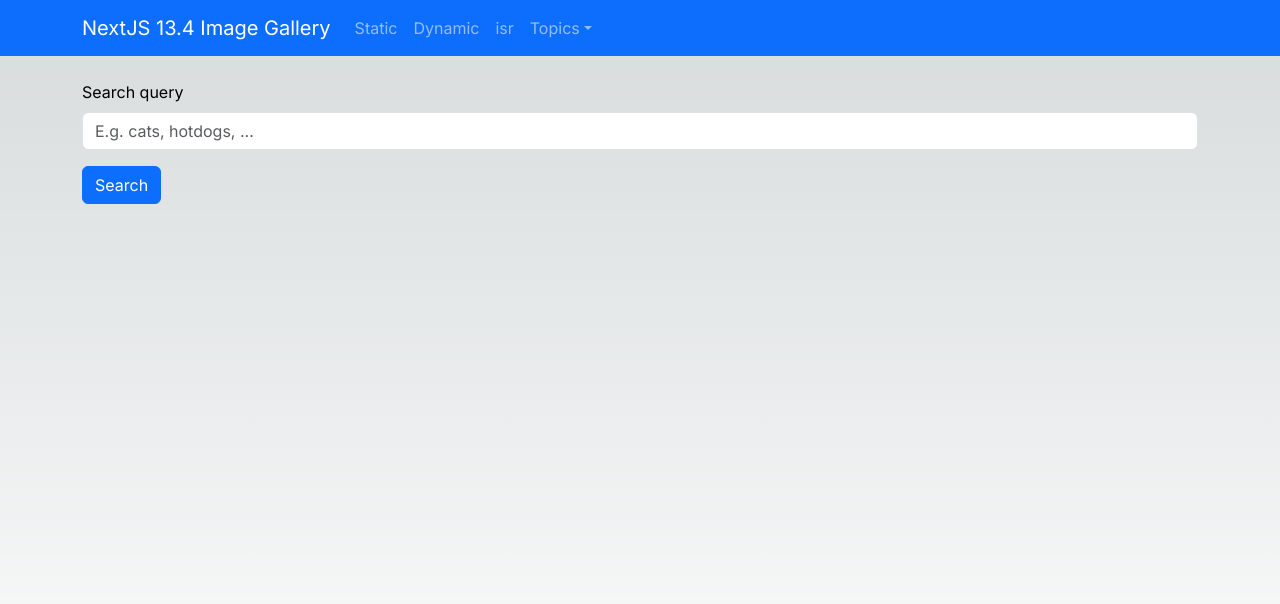
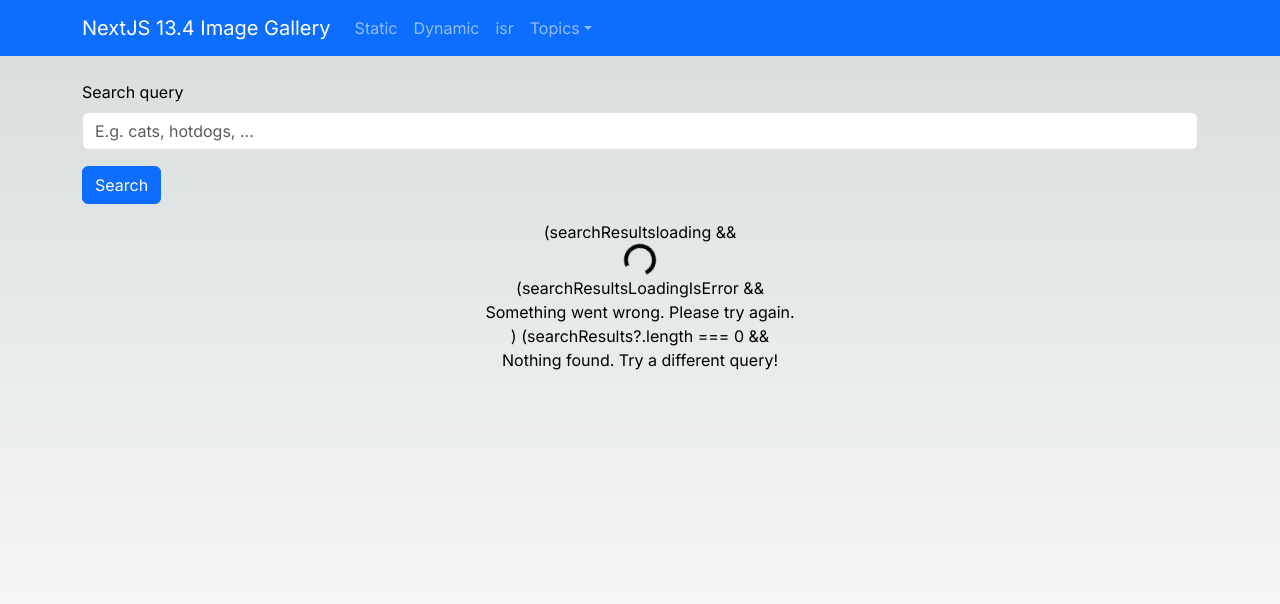
Before and after one commit to luklambrechts/next134, a Next.js app: page /search in a window 1280 px wide. Shown: the top 604 px of the page. Built offline with nearby package versions, Linux system fonts and the light colour scheme.

Commit message:
t2:40:25

```diff
--- a/src/app/(CSR)/search/SearchPage.tsx
+++ b/src/app/(CSR)/search/SearchPage.tsx
@@ -1,15 +1,32 @@
 "use client";
 
-import { FormEvent } from "react";
-import { Button, Form } from "react-bootstrap";
+import { UnsplashImage } from "@/models/unsplash_image";
+import { FormEvent, useState } from "react";
+import { Button, Form, Spinner } from "react-bootstrap";
 
 export default function SearchPage() {
+    const [searchResults, setSearchResults] = useState<UnsplashImage[] | null>(null);
+    const [searchResultsloading, setSearchResultsLoading] = useState(false);
+    const [searchResultsLoadingIsError, setSearchResultsLoadingIsError] = useState(false);
     async function handleSubmit(e: FormEvent<HTMLFormElement>) {
         e.preventDefault();
         const formData = new FormData(e.target as HTMLFormElement);
         const query = formData.get("query")?.toString().trim();
         if (query) {
-            alert(query);
+            try {
+                setSearchResults(null);
+                setSearchResultsLoading(false);
+                setSearchResultsLoading(true);
+                const response = await fetch(`/api/search?query=${query}`);
+                const images: UnsplashImage[] = await response.json();
+                setSearchResults(images);
+            } catch (error) {
+                    console.error(error);
+                    setSearchResultsLoadingIsError(true);
+            } finally {
+                setSearchResultsLoading(false);
+            }
+
         }
     }
     return <div>
@@ -22,5 +39,11 @@ export default function SearchPage() {
             </Form.Group>
             <Button type="submit" className="mb-3">Search</Button>
         </Form>
+        <div className="d-flex flex-column align-items-center">
+            (searchResultsloading && <Spinner animation="border" />
+            (searchResultsLoadingIsError && <div>Something went wrong. Please try again.</div>)
+            (searchResults?.length === 0 && <p>Nothing found. Try a different query!</p>
+        </div>
+
     </div>
 }
--- a/src/app/(SSR)/dynamic/page.tsx
+++ b/src/app/(SSR)/dynamic/page.tsx
@@ -1,4 +1,4 @@
-import { UnsplashImage } from "@/models/unsplash.image"
+import { UnsplashImage } from "@/models/unsplash_image"
 import Image from "next/image"
 import Link from "next/link"
 import { Alert } from "@/components/bootstrap"
--- a/src/app/(SSR)/isr/page.tsx
+++ b/src/app/(SSR)/isr/page.tsx
@@ -1,4 +1,4 @@
-import { UnsplashImage } from "@/models/unsplash.image"
+import { UnsplashImage } from "@/models/unsplash_image"
 import Image from "next/image"
 import Link from "next/link"
 import { Alert } from "@/components/bootstrap"
--- a/src/app/(SSR)/static/page.tsx
+++ b/src/app/(SSR)/static/page.tsx
@@ -1,4 +1,4 @@
-import { UnsplashImage } from "@/models/unsplash.image";
+import { UnsplashImage } from "@/models/unsplash_image";
 import Image from "next/image";
 import Link from "next/link";
 import { Alert } from "@/components/bootstrap";
--- a/src/app/(SSR)/topics/[topic]/page.tsx
+++ b/src/app/(SSR)/topics/[topic]/page.tsx
@@ -1,4 +1,4 @@
-import { UnsplashImage } from "@/models/unsplash.image";
+import { UnsplashImage } from "@/models/unsplash_image";
 import Image from "next/image";
 import styles from "./TopicPage.module.css"
 import { Alert } from "@/components/bootstrap";
--- a/src/app/api/search/route.tsx
+++ b/src/app/api/search/route.tsx
@@ -1,4 +1,4 @@
-import { UnsplashImage, UnsplashSearchResponse } from "@/models/unsplash.image";
+import { UnsplashImage, UnsplashSearchResponse } from "@/models/unsplash_image";
 import { NextResponse } from "next/server";
 
 export async function GET(request: Request) {
```
Also changed, not shown: src/models/unsplash_image.ts (renamed from src/models/unsplash.image.ts).
